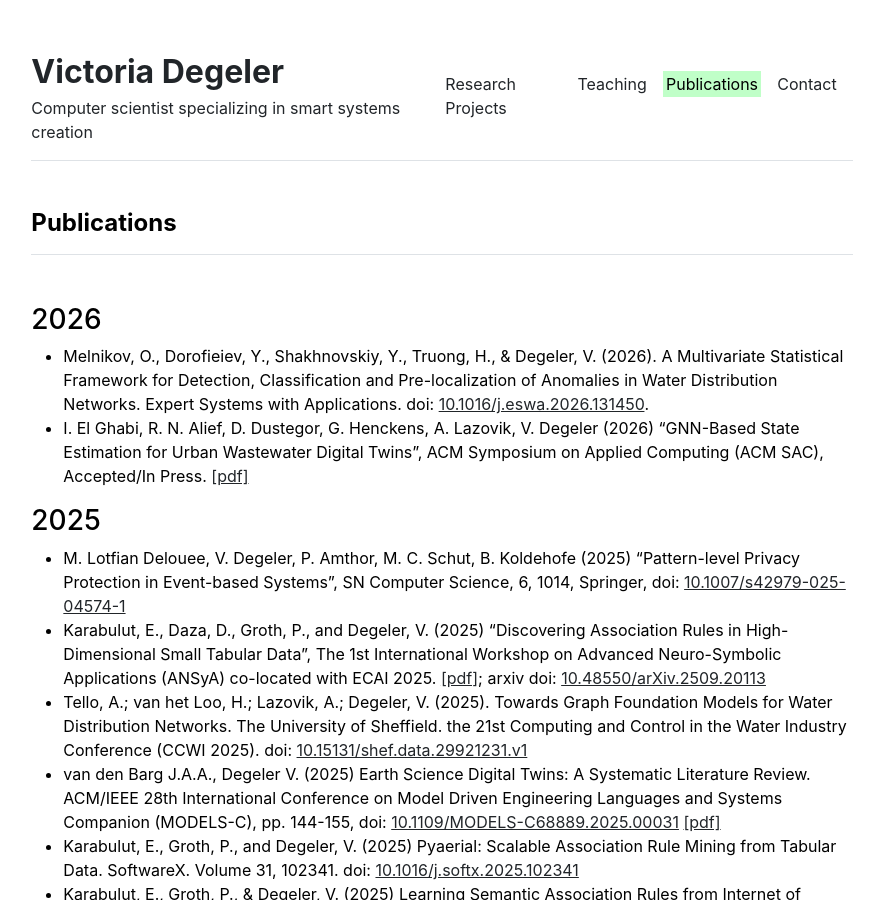
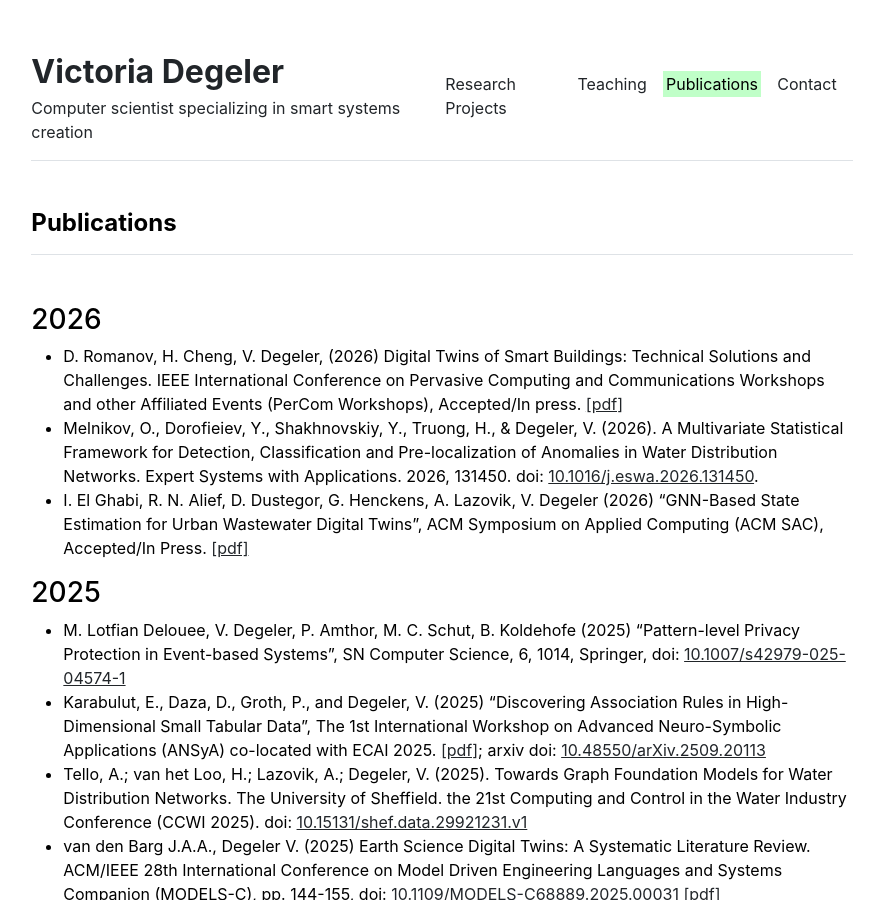
Before and after one commit to Degvik/degvik.github.io, a Jekyll site: the page built from publications.md, in a window 1280 px wide and 900 px high. Shown: the whole window, without its empty margins (198-1076 px from the left). Built offline with Jekyll 4.4.1, drawn with Linux system fonts in a browser that asks for light colours.

Commit message:
pub, thesis

```diff
--- a/publications.md
+++ b/publications.md
@@ -5,7 +5,9 @@ title: "Publications"
 
 ### 2026
 
-- Melnikov, O., Dorofieiev, Y., Shakhnovskiy, Y., Truong, H., & Degeler, V. (2026). A Multivariate Statistical Framework for Detection, Classification and Pre-localization of Anomalies in Water Distribution Networks. Expert Systems with Applications. doi: [10.1016/j.eswa.2026.131450](https://doi.org/10.1016/j.eswa.2026.131450).
+- D. Romanov, H. Cheng, V. Degeler, (2026) Digital Twins of Smart Buildings:
+Technical Solutions and Challenges. IEEE International Conference on Pervasive Computing and Communications Workshops and other Affiliated Events (PerCom Workshops), Accepted/In press. [\[pdf\]](https://vdegeler.com/files/26Digita.pdf)
+- Melnikov, O., Dorofieiev, Y., Shakhnovskiy, Y., Truong, H., & Degeler, V. (2026). A Multivariate Statistical Framework for Detection, Classification and Pre-localization of Anomalies in Water Distribution Networks. Expert Systems with Applications. 2026, 131450. doi: [10.1016/j.eswa.2026.131450](https://doi.org/10.1016/j.eswa.2026.131450).
 - I. El Ghabi, R. N. Alief, D. Dustegor, G. Henckens, A. Lazovik, V. Degeler (2026) "GNN-Based State Estimation for Urban Wastewater Digital Twins", ACM Symposium on Applied Computing (ACM SAC), Accepted/In Press. [\[pdf\]](https://vdegeler.com/files/26_SAC_DDTClean.pdf)
 
 ### 2025
```
Also changed, not shown: teaching.md (+4 -1 lines), 1 other file.
